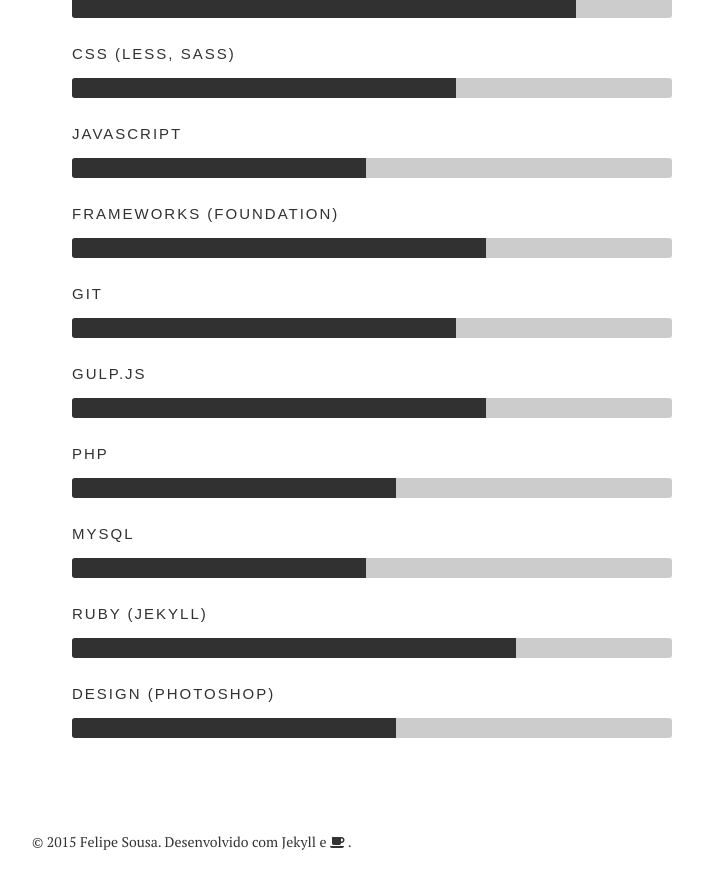
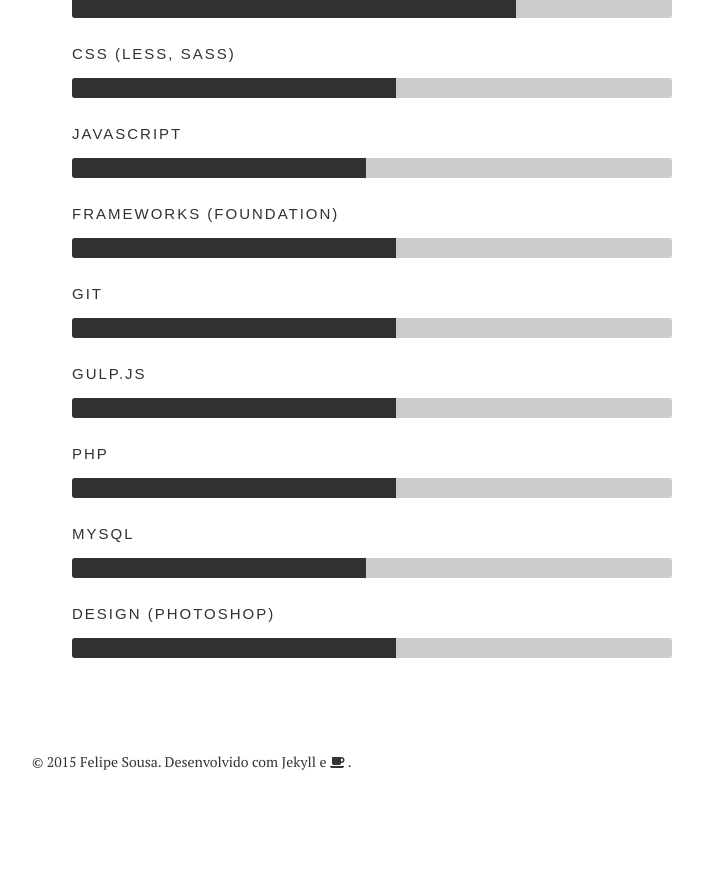
Before and after one commit to felipesousa/universal, a Jekyll site: the page built from sobre/index.md, in a window 1280 px wide and 900 px high, scrolled down 1098 px. Shown: the top 889 px of the window, without its empty margins (288-991 px from the left). Built offline with Jekyll 4.4.1, drawn with Linux system fonts in a browser that asks for light colours; nearby versions of some CDN libraries; after the commit the page ends 1918 px from its top, so only the background shows below that.

Commit message:
Update index.md

```diff
--- a/sobre/index.md
+++ b/sobre/index.md
@@ -30,15 +30,14 @@ De alguma forma eu queria ser grato, manter uma linhagem eu diria e ao mesmo tem
 
 <div class="bars">
     <ul class="skills">
-        <li><span style="width: 80%" class="bar-expand"></span><em>HTML </em></li>
-        <li><span style="width: 60%" class="bar-expand"></span><em>CSS (LESS, SASS)</em></li>
+        <li><span style="width: 70%" class="bar-expand"></span><em>HTML </em></li>
+        <li><span style="width: 50%" class="bar-expand"></span><em>CSS (LESS, SASS)</em></li>
         <li><span style="width: 45%" class="bar-expand"></span><em>JavaScript </em></li>
-        <li><span style="width: 65%" class="bar-expand"></span><em>Frameworks (Foundation)</em></li>
-        <li><span style="width: 60%" class="bar-expand"></span><em>Git </em></li>
-        <li><span style="width: 65%" class="bar-expand"></span><em>Gulp.js</em></li>
+        <li><span style="width: 50%" class="bar-expand"></span><em>Frameworks (Foundation)</em></li>
+        <li><span style="width: 50%" class="bar-expand"></span><em>Git </em></li>
+        <li><span style="width: 50%" class="bar-expand"></span><em>Gulp.js</em></li>
         <li><span style="width: 50%" class="bar-expand"></span><em>PHP </em></li>
         <li><span style="width: 45%" class="bar-expand"></span><em>MYSQL</em></li>
-        <li><span style="width: 70%" class="bar-expand"></span><em>Ruby (Jekyll)</em></li>
         <li><span style="width: 50%" class="bar-expand"></span><em>Design (Photoshop)</em></li>
     </ul>
 </div>
```
